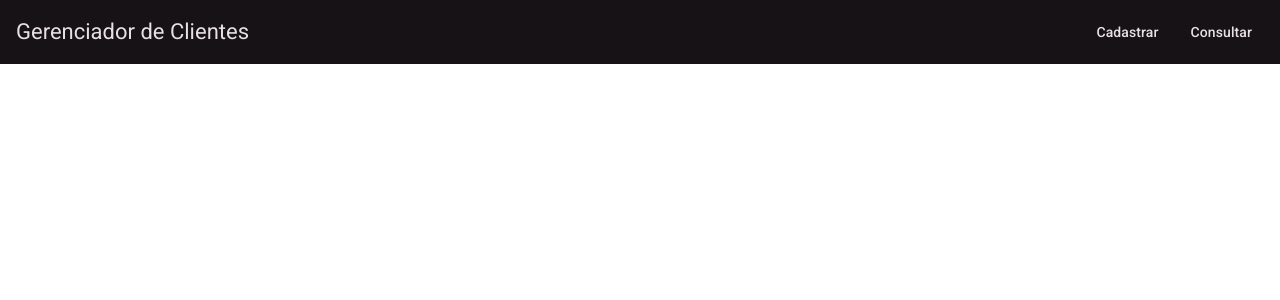
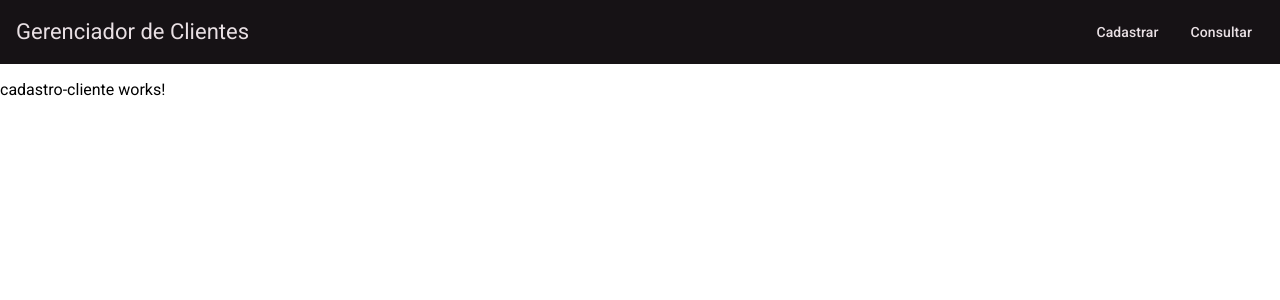
Before and after one commit to josecampelo/gerenciador-clientes-angular, an Angular app: page /cadastrar in a window 1280 px wide. Before the commit this address led to /. Shown: the top 300 px of the page. Built offline with nearby package versions, Linux system fonts and the light colour scheme.

Commit message:
feat: Configuração do roteamento e criação do componente de cadastro

```diff
--- a/src/app/app.routes.ts
+++ b/src/app/app.routes.ts
@@ -1,3 +1,6 @@
 import { Routes } from '@angular/router';
+import { CadastroClienteComponent } from './components/cadastro-cliente/cadastro-cliente.component';
 
-export const routes: Routes = [];
+export const routes: Routes = [
+    {path: 'cadastrar', component: CadastroClienteComponent}
+];
--- /dev/null
+++ b/src/app/components/cadastro-cliente/cadastro-cliente.component.html
@@ -0,0 +1 @@
+<p>cadastro-cliente works!</p>
--- a/src/app/components/header/header.component.html
+++ b/src/app/components/header/header.component.html
@@ -4,7 +4,7 @@
   <span class="spacer"></span>
 
   <div class="button-group">
-    <button mat-button>Cadastrar</button>
+    <button mat-button routerLink="cadastrar">Cadastrar</button>
     <button mat-button>Consultar</button>
   </div>
 </mat-toolbar>
--- a/src/app/components/header/header.component.ts
+++ b/src/app/components/header/header.component.ts
@@ -1,10 +1,12 @@
 import { Component } from '@angular/core';
+import { RouterModule } from '@angular/router';
 import { MatToolbarModule } from '@angular/material/toolbar';
 import { MatButtonModule } from '@angular/material/button';
 
 @Component({
   selector: 'app-header',
   imports: [
+    RouterModule,
     MatToolbarModule,
     MatButtonModule
   ],
```
Also changed, not shown: src/app/components/cadastro-cliente/cadastro-cliente.component.ts (added, +11 -0 lines), src/app/components/cadastro-cliente/cadastro-cliente.component.scss (added).
